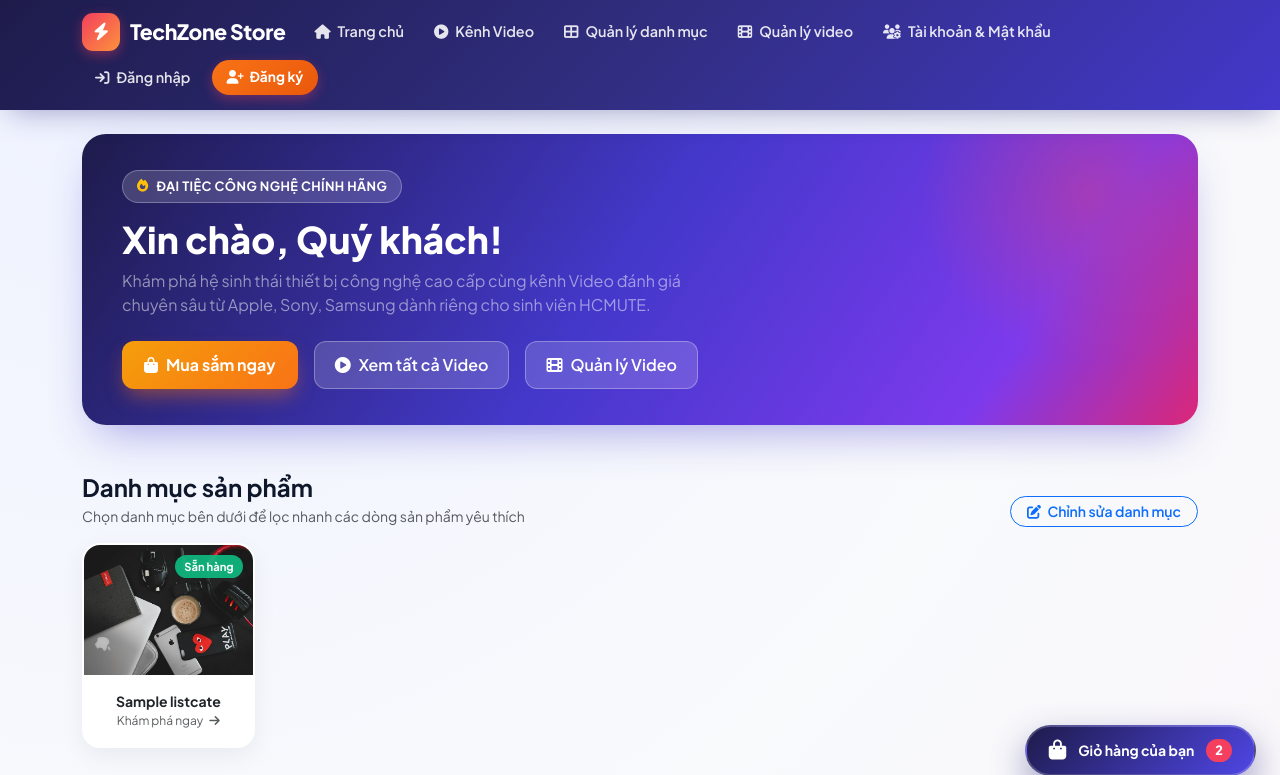
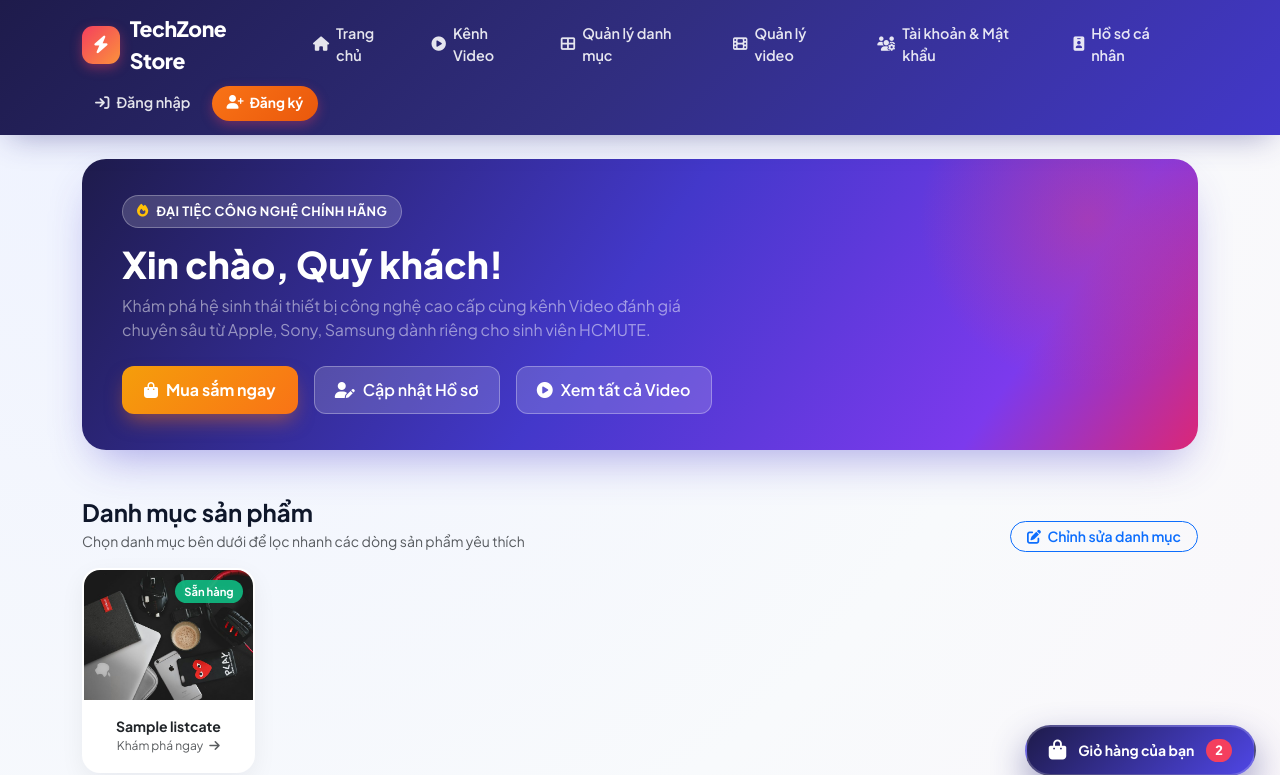
Before and after one commit to KhoaMai25/ShoppingServletJPA, a Java web app: page /views/web/home.jsp in a window 1280 px wide. Shown: the top 775 px of the page. Run offline with Tomcat 11, a stand-in JSP engine, Linux system fonts and the light colour scheme; the template is opened without the code that fills it: most values are stand-ins (such as "Sample title", 1, 10 or a date in 2020).

Commit message:
feat(profile-nav): Tich hop lien ket Ho so ca nhan (/profile) va hien thi avatar tren Topbar, Footer, Home

```diff
--- a/src/main/webapp/common/web/footer.jsp
+++ b/src/main/webapp/common/web/footer.jsp
@@ -22,7 +22,7 @@
         <ul class="list-unstyled small d-flex flex-column gap-2 mb-0">
           <li><a href="${pageContext.request.contextPath}/home" class="text-white-50 text-decoration-none">Trang chủ cửa hàng</a></li>
           <li><a href="${pageContext.request.contextPath}/video" class="text-white-50 text-decoration-none">Kênh Video công nghệ</a></li>
-          <li><a href="${pageContext.request.contextPath}/login" class="text-white-50 text-decoration-none">Tài khoản thành viên</a></li>
+          <li><a href="${pageContext.request.contextPath}/profile" class="text-white-50 text-decoration-none">Hồ sơ cá nhân</a></li>
         </ul>
       </div>
       <div class="col-6 col-lg-4">
--- a/src/main/webapp/common/web/topbar.jsp
+++ b/src/main/webapp/common/web/topbar.jsp
@@ -145,6 +145,9 @@
         <a href="${pageContext.request.contextPath}/admin/users" class="tz-nav-link">
           <i class="fa fa-users-gear"></i> Tài khoản & Mật khẩu
         </a>
+        <a href="${pageContext.request.contextPath}/profile" class="tz-nav-link">
+          <i class="fa fa-id-badge"></i> Hồ sơ cá nhân
+        </a>
       </div>
     </div>
     <div>
@@ -161,10 +164,20 @@
         </c:when>
         <c:otherwise>
           <div class="d-flex align-items-center gap-2 flex-wrap">
-            <span class="tz-user-pill">
-              <span class="tz-user-avatar">K</span>
+            <a href="${pageContext.request.contextPath}/profile" class="tz-user-pill" title="Cập nhật hồ sơ cá nhân">
+              <c:choose>
+                <c:when test="${not empty sessionScope.account.avatar and sessionScope.account.avatar.startsWith('http')}">
+                  <img src="${sessionScope.account.avatar}" class="tz-user-avatar" alt="Avatar">
+                </c:when>
+                <c:when test="${not empty sessionScope.account.avatar}">
+                  <img src="${pageContext.request.contextPath}/image?fname=${sessionScope.account.avatar}" class="tz-user-avatar" alt="Avatar">
+                </c:when>
+                <c:otherwise>
+                  <span class="tz-user-avatar">K</span>
+                </c:otherwise>
+              </c:choose>
               <span>${sessionScope.account.fullName}</span>
-            </span>
+            </a>
             <a href="${pageContext.request.contextPath}/logout" class="tz-btn-logout">
               <i class="fa fa-power-off"></i> Đăng xuất
             </a>
--- a/src/main/webapp/views/web/home.jsp
+++ b/src/main/webapp/views/web/home.jsp
@@ -412,11 +412,11 @@
             <a href="#featuredProducts" class="btn-cta-gold">
               <i class="fa fa-bag-shopping"></i> Mua sắm ngay
             </a>
+            <a href="${pageContext.request.contextPath}/profile" class="btn-cta-light">
+              <i class="fa fa-user-pen"></i> Cập nhật Hồ sơ
+            </a>
             <a href="${pageContext.request.contextPath}/video" class="btn-cta-light">
               <i class="fa fa-circle-play"></i> Xem tất cả Video
-            </a>
-            <a href="${pageContext.request.contextPath}/admin/videos" class="btn-cta-light">
-              <i class="fa fa-film"></i> Quản lý Video
             </a>
           </div>
         </div>
```
